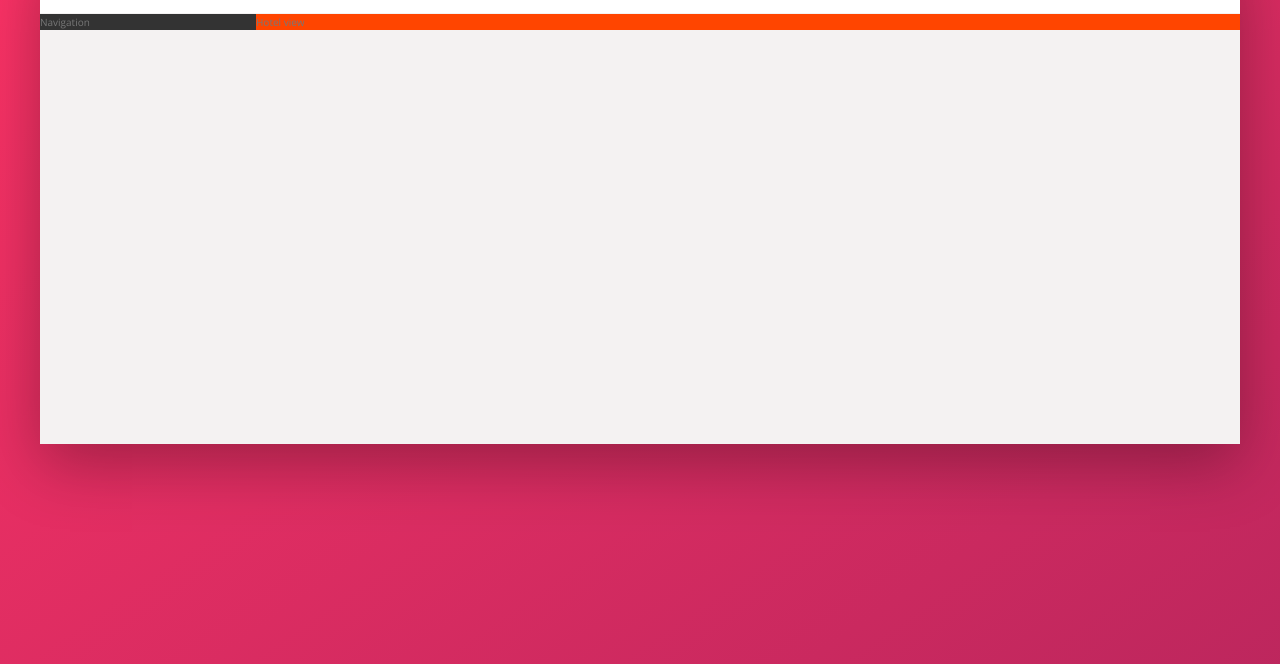
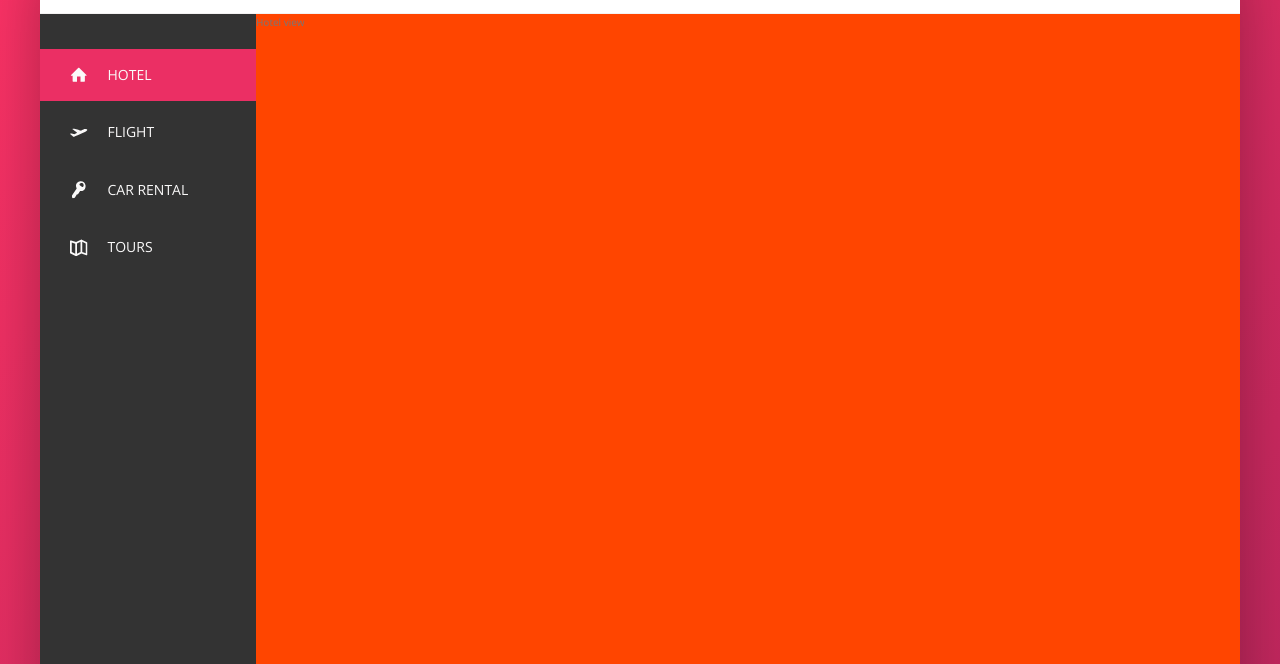
Before and after one commit to niall-m/trillo, a website: page index.html in a window 1280 px wide. Shown: the part 136-800 px from the top of the page. Drawn offline with nearby package versions, Linux system fonts and the light colour scheme.

Commit message:
side navigation

```diff
--- a/index.html
+++ b/index.html
@@ -43,10 +43,49 @@
                     </div>
                 </nav>
             </header>
+
             <div class="content">
                 <nav class="sidebar">
-                    Navigation
+                    <ul class="side-nav">
+                        <li class="side-nav__item side-nav__item--active">
+                            <a href="#" class="side-nav__link">
+                                <svg class="side-nav__icon">
+                                    <use href="img/sprite.svg#icon-home" />
+                                </svg>
+                                <span>Hotel</span>
+                            </a>
+                        </li>
+                        <li class="side-nav__item">
+                            <a href="#" class="side-nav__link">
+                                <svg class="side-nav__icon">
+                                    <use href="img/sprite.svg#icon-aircraft-take-off" />
+                                </svg>
+                                <span>Flight</span>
+                            </a>
+                        </li>
+                        <li class="side-nav__item">
+                            <a href="#" class="side-nav__link">
+                                <svg class="side-nav__icon">
+                                    <use href="img/sprite.svg#icon-key" />
+                                </svg>
+                                <span>Car rental</span>
+                            </a>
+                        </li>
+                        <li class="side-nav__item">
+                            <a href="#" class="side-nav__link">
+                                <svg class="side-nav__icon">
+                                    <use href="img/sprite.svg#icon-map" />
+                                </svg>
+                                <span>Tours</span>
+                            </a>
+                        </li>
+                    </ul>
+
+                    <div class="legal">
+                        &copy; Trillo
+                    </div>
                 </nav>
+
                 <main class="hotel-view">
                     Hotel view
                 </main>
--- a/sass/_components.scss
+++ b/sass/_components.scss
@@ -116,3 +116,73 @@
     margin-right: 1rem;
   }
 }
+
+////////////////////
+// SIDE NAVIGATION
+.side-nav {
+  font-size: 1.4rem;
+  list-style: none;
+  margin-top: 3.5rem;
+
+  &__item {
+    position: relative;
+
+    &:not(:last-child) {
+      margin-bottom: 0.5rem;
+    }
+  }
+
+  &__item::before {
+    content: '';
+    position: absolute;
+    top: 0;
+    left: 0;
+    height: 100%;
+    width: 3px;
+    background-color: var(--color-primary);
+    transform: scaleY(0);
+    transition: transform 0.2s, width 0.4s cubic-bezier(1, 0, 0, 1) 0.2s,
+      background-color 0.1s;
+    // width animation takes .4s after .2s delay
+  }
+
+  &__item:hover::before,
+  &__item--active::before {
+    transform: scaleY(1);
+    width: 100%;
+  }
+
+  &__item:active::before {
+    background-color: var(--color-primary-light);
+  }
+
+  &__link:link,
+  &__link:visited {
+    color: var(--color-grey-light-1);
+    text-decoration: none;
+    text-transform: uppercase;
+    display: block;
+    padding: 1.5rem 3rem;
+
+    // zindex only works if position is specified
+    position: relative;
+    z-index: 10;
+
+    display: flex;
+    align-items: center;
+  }
+
+  &__icon {
+    width: 1.75rem;
+    height: 1.75rem;
+    margin-right: 2rem;
+    fill: currentColor;
+  }
+}
+
+.legal {
+  font-size: 1.2rem;
+  color: var(--color-grey-light-4);
+  text-align: center;
+  padding: 2.5rem;
+}
--- a/sass/_layout.scss
+++ b/sass/_layout.scss
@@ -25,11 +25,18 @@
   background-color: var(--color-grey-dark-1);
 
   flex: 0 0 18%;
+
+  display: flex;
+  flex-direction: column;
+  justify-content: space-between;
 }
 
 .hotel-view {
   background-color: #fff;
+
+  //TEST
   background-color: orangered;
+  height: 80rem;
 
   flex: 1;
 }
```
Also changed, not shown: css/style.css.
